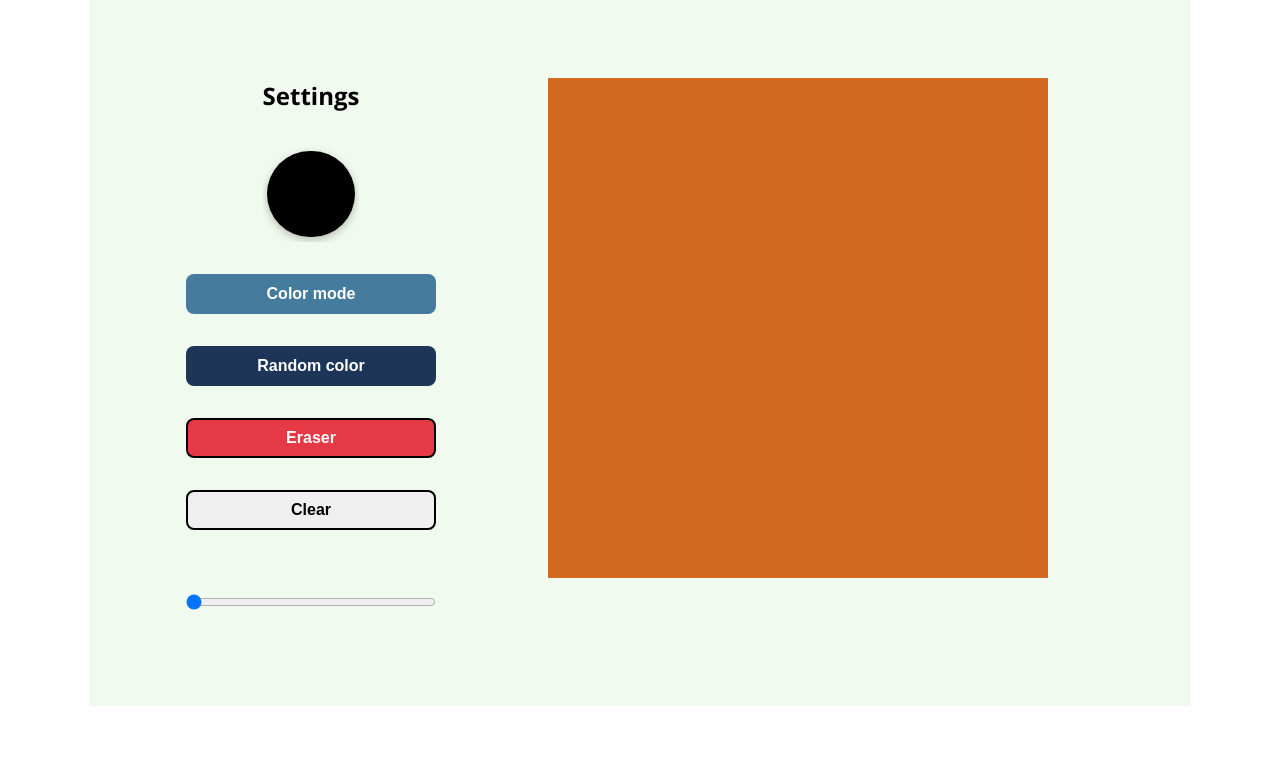
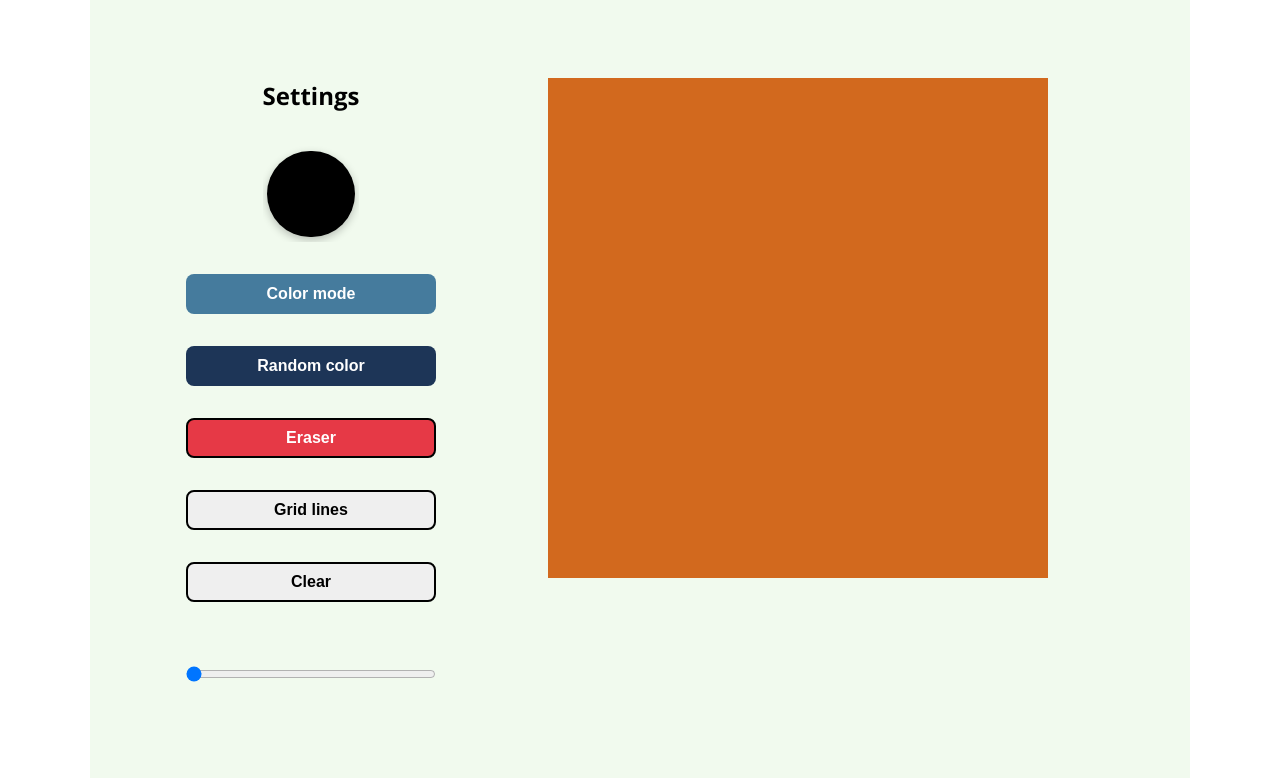
Before and after one commit to Denselle0311/etch-a-sketch, a plain HTML site: page index.html in a window 1280 px wide. Shown: the part 90-868 px from the top of the page. Before the commit the page ends 800 px from the top, so only its background shows below. Drawn offline with nearby package versions, Linux system fonts and the light colour scheme.

Commit message:
add grid line

```diff
--- a/index.html
+++ b/index.html
@@ -20,6 +20,7 @@
             <button id="color-mode">Color mode</button>
             <button id="rnd-color">Random color</button>
             <button id="eraser">Eraser</button>
+            <button id="grid-lines">Grid lines</button>
             <button id="clear">Clear</button>
             <div class="size-value"></div>
             <input type="range" name="grid-size" id="grid-size" value="4" min="4" max="64">
```
